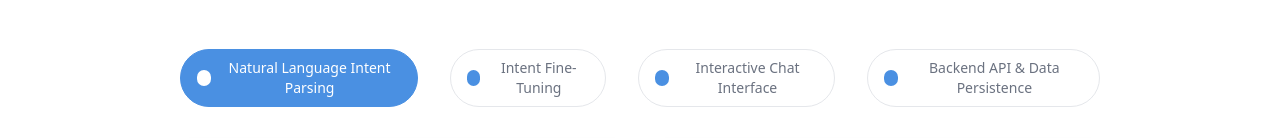
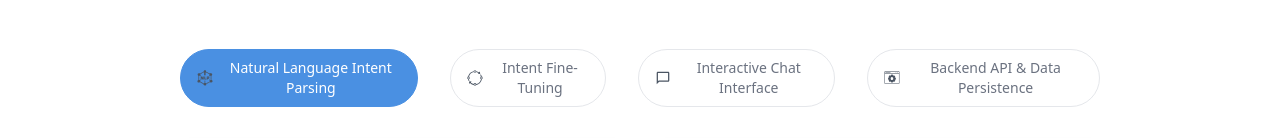
Before and after one commit to robmcdonald5/personalsite, a SvelteKit app: page /work/ai-menu-chatbot in a window 1280 px wide. Shown: the part 333-471 px from the top of the page. Built offline with nearby package versions, Linux system fonts and the light colour scheme.

Commit message:
Updated display on showcase

```diff
--- a/src/routes/work/ai-menu-chatbot/+page.svelte
+++ b/src/routes/work/ai-menu-chatbot/+page.svelte
@@ -56,7 +56,7 @@
                 class="flex items-center gap-2 px-4 py-2 rounded-full border transition-all duration-200 {activeSection === section.name ? 'bg-[#4A90E2] text-white border-[#4A90E2]' : 'bg-white text-[#6B7280] border-[#E5E7EB] hover:border-[#4A90E2]'}"
                 onclick={() => setActiveSection(section.name)}
               >
-                <div class="w-4 h-4 rounded-full {activeSection === section.name ? 'bg-white' : 'bg-[#4A90E2]'}"></div>
+                <img src="/{section.icon}" alt="{section.name}" class="w-4 h-4" />
                 <span class="text-sm font-medium">{section.name}</span>
               </button>
             {/each}
```
Also changed, not shown: static/nlp_nav_icon.svg.
